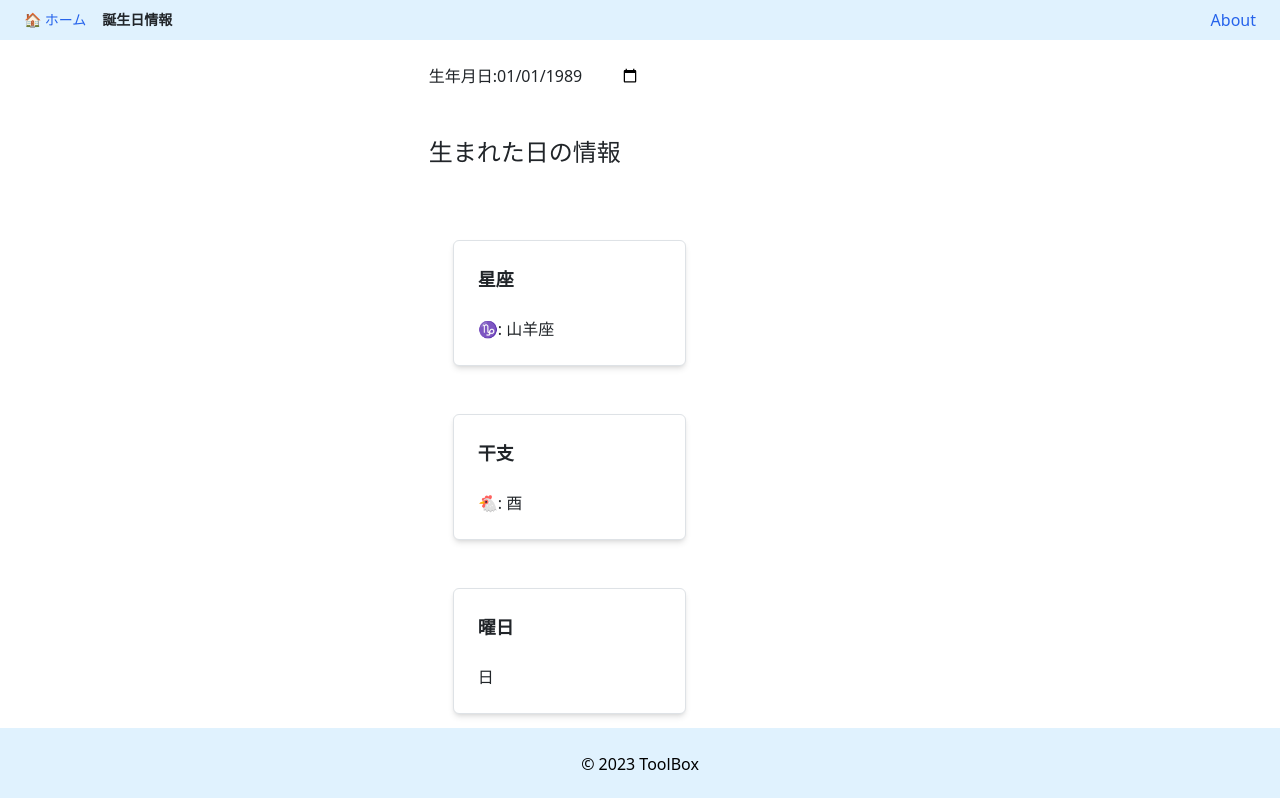
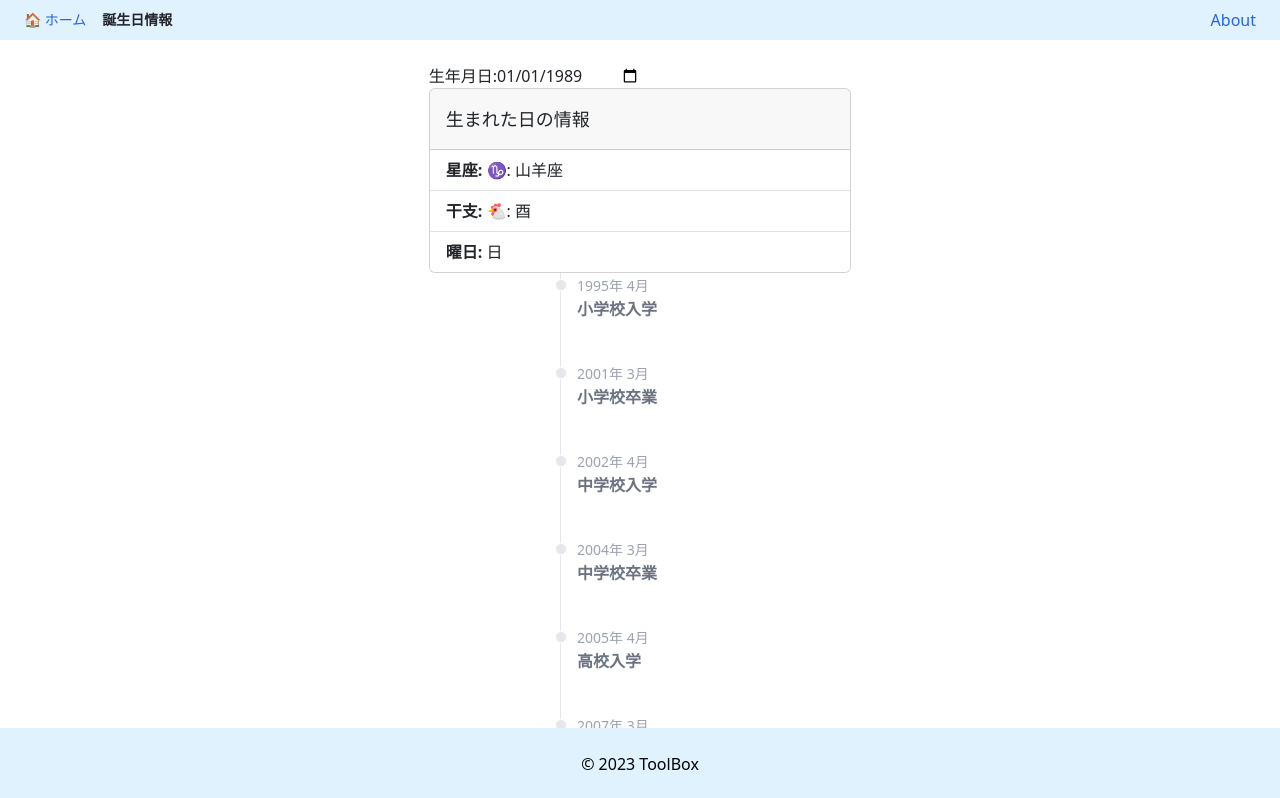
Before and after one commit to foresukecom/toolbox, a Vue app: page /birthdate-info in a window 1280 px wide. Shown: the top 798 px of the page. Built offline with nearby package versions, Linux system fonts and the light colour scheme; no server answers.

Commit message:
feat: 誕生日情報の表示フォーマット変更

```diff
--- a/src/views/BirthdateInfo.vue
+++ b/src/views/BirthdateInfo.vue
@@ -11,10 +11,22 @@
   <div style="display: flex; justify-content: center;">
     <div style="width: 33%;">
       <div v-if="result">
-        <h2 class="text-2xl my-5">生まれた日の情報</h2>
-        <InfoCard title="星座" :text="result.zodiac" :showCopyButton="false" />
-        <InfoCard title="干支" :text="result.zodiacSign" :showCopyButton="false" />
-        <InfoCard title="曜日" :text="result.dayOfWeek" :showCopyButton="false" />
+        <div class="card">
+          <div class="card-header">
+            <h2 class="text-lg my-2">生まれた日の情報</h2>
+          </div>
+          <ul class="list-group list-group-flush">
+            <li class="list-group-item">
+              <strong>星座:</strong> {{ result.zodiac }}
+            </li>
+            <li class="list-group-item">
+              <strong>干支:</strong> {{ result.zodiacSign }}
+            </li>
+            <li class="list-group-item">
+              <strong>曜日:</strong> {{ result.dayOfWeek }}
+            </li>
+          </ul>
+        </div>
       </div>
     </div>
   </div>
@@ -30,18 +42,14 @@
         <p class="mb-4 text-base font-semibold text-gray-500 dark:text-gray-400"> {{ milestone.name }}</p>
       </li>
     </ol>
+  </div>
 
-  </div>
 </template>
 
 <script>
-import InfoCard from '@/components/InfoCard.vue';
 import { formatDate } from "@/utilities/japaneseEra";
 
 export default {
-  components: {
-    InfoCard
-  },
   computed: {
     milestones() {
       return this.result?.milestones || [];
```
